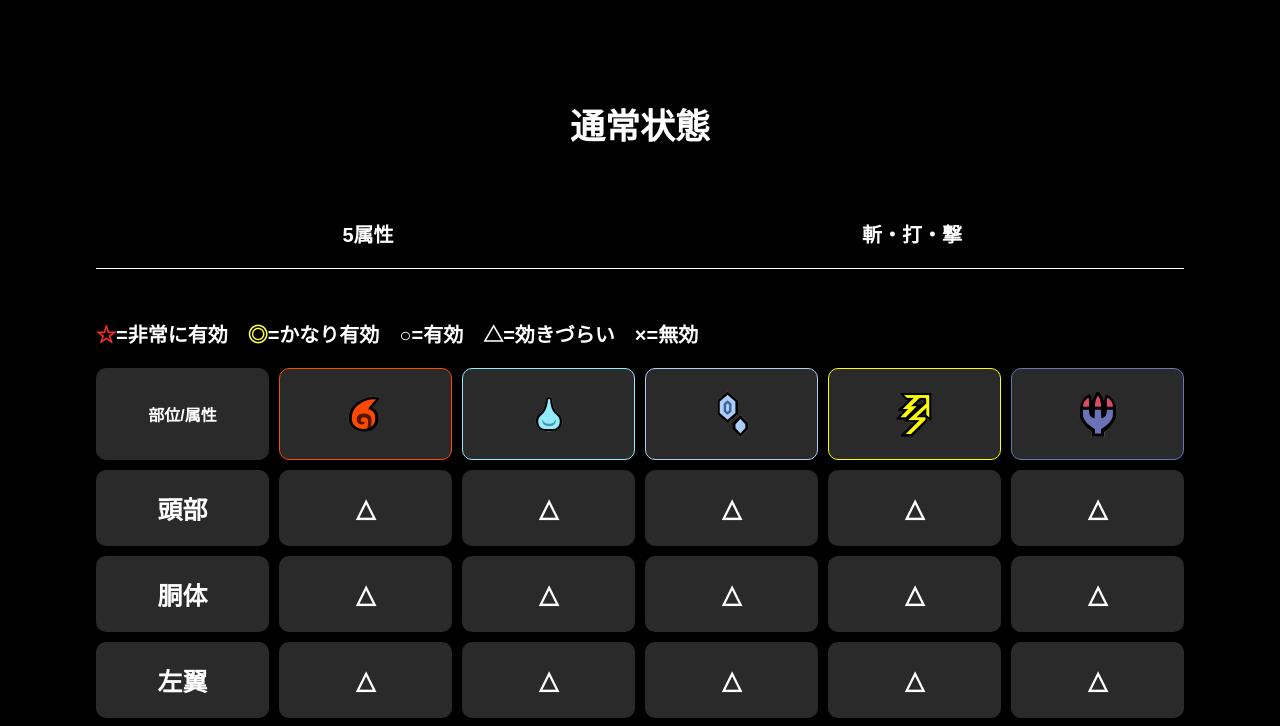
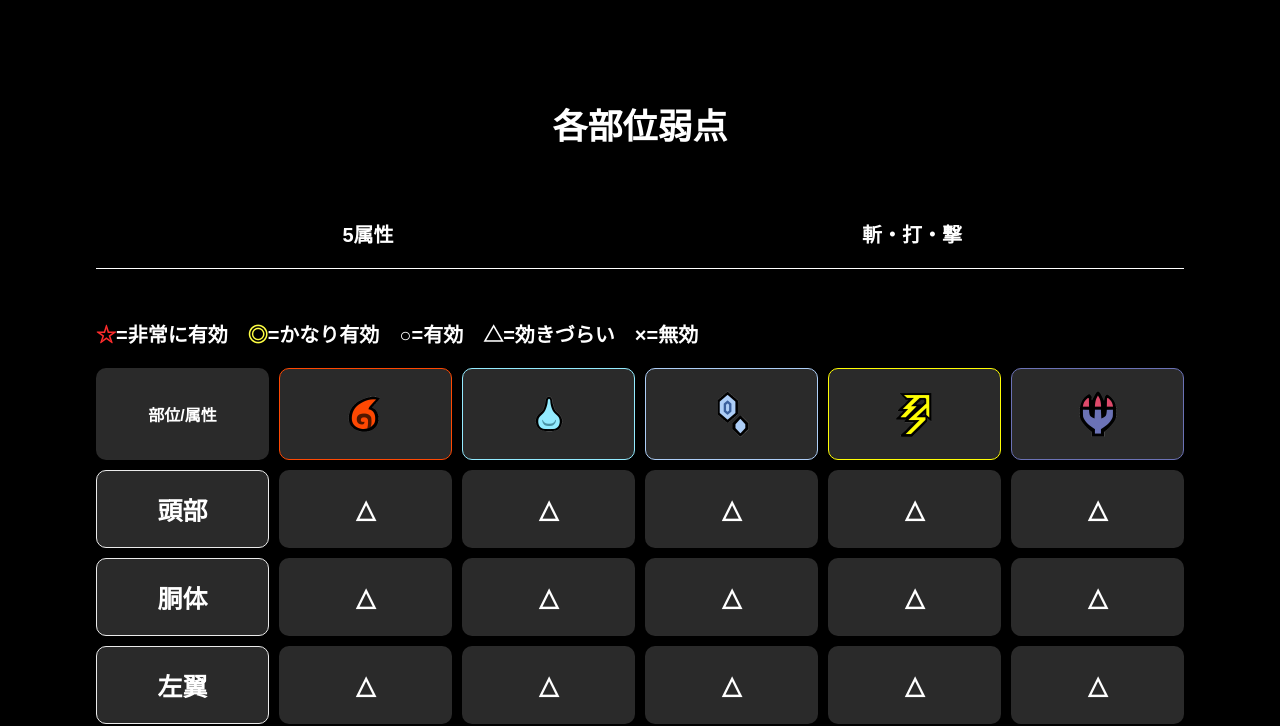
Before and after one commit to gohitoki/MonsterHunterWilds_type_guide, a React (Vite) app: page /#/monsters/Arkveld in a window 1280 px wide. Shown: the part 666-1392 px from the top of the page. Built offline with nearby package versions, Linux system fonts and the light colour scheme.

Commit message:
タイトル「各部位弱点」に変更

```diff
--- a/src/App.css
+++ b/src/App.css
@@ -70,6 +70,9 @@ main{
 }
 .verygood{
   color:#ffff43;
+}
+.part-border{
+  border:0.5px solid#ebebeb;
 }
 .monster-page{
   width:100%;
--- a/src/MonsterPage.jsx
+++ b/src/MonsterPage.jsx
@@ -49,7 +49,7 @@ export default function MonsterPage() {
         </p>
       ))}
 
-      <h2 className="title">通常状態</h2>
+      <h2 className="title">各部位弱点</h2>
       <div className="change_button">
         <button onClick={() => setTab("elemental")}>5属性</button>
         <button onClick={() => setTab("physical")}>斬・打・撃</button>
@@ -67,7 +67,7 @@ export default function MonsterPage() {
 
             {monster.parts.map((part) => (
               <React.Fragment key={part.name}>
-                <div className="part-name">{part.name}</div>
+                <div className="part-name part-border">{part.name}</div>
                 <div className={`part-name ${part.element.fire === "☆" ? "star" : part.element.fire === "◎" ? "verygood" : ""}`}>
                   {part.element.fire}
                 </div>
@@ -101,7 +101,7 @@ export default function MonsterPage() {
 
             {monster.parts.map((part) => (
               <React.Fragment key={part.name}>
-                <div className="part-name">{part.name}</div>
+                <div className="part-name part-border">{part.name}</div>
                 <div className={`part-name ${part.element.zan === "☆" ? "star" : part.element.zan === "◎" ? "verygood" : ""}`}>
                   {part.element.zan}
                 </div>
```
